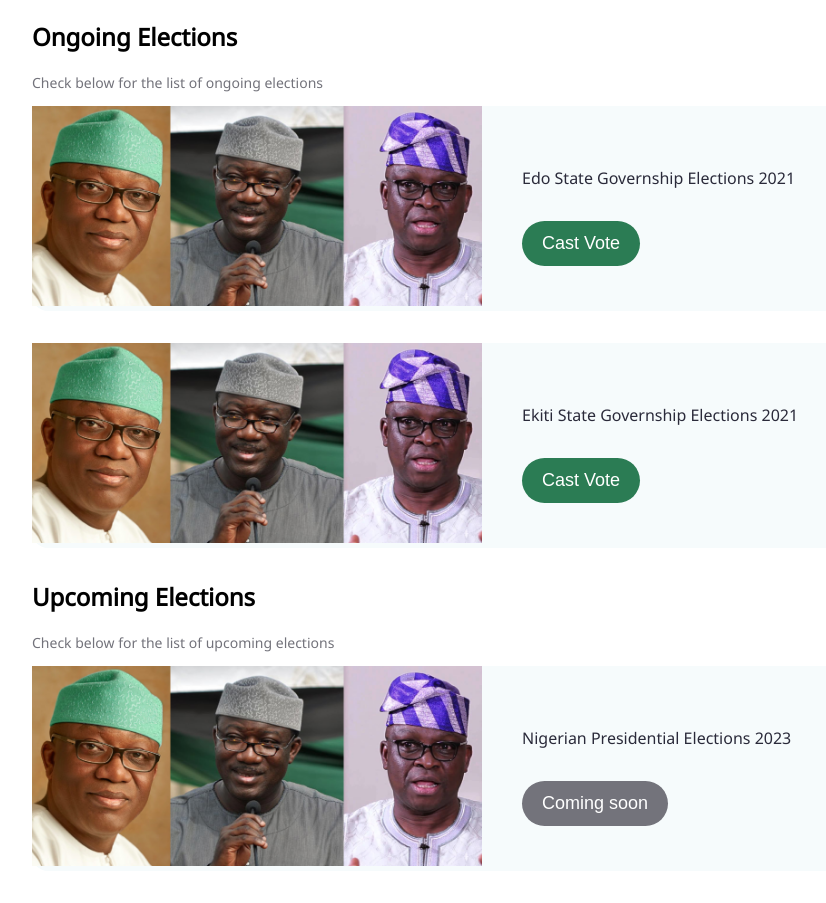
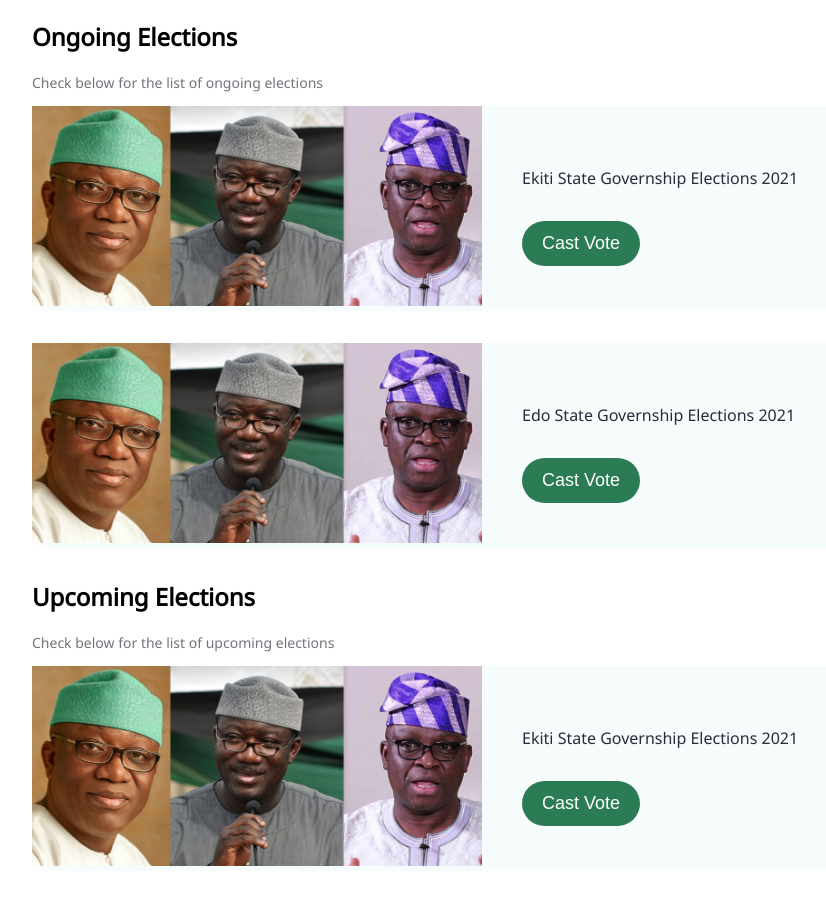
Before and after one commit to unicdeve/e-voting-app, a Next.js app: page /home in a window 1280 px wide. Shown: the whole page, without its empty margins (12-838 px from the left). Built offline with nearby package versions, Linux system fonts and the light colour scheme.

Commit message:
feat: election data mock

```diff
--- a/components/home/Home.tsx
+++ b/components/home/Home.tsx
@@ -1,5 +1,5 @@
 import { FC } from 'react';
-import electionImage1 from '../../public/images/elections/1.png';
+import { ongoingElections, upcomingElections } from '../../mocks/election';
 import ElectionCard, { ElectionType } from '../election-card/ElectionCard';
 import { StyledHome } from './Home.styled';
 
@@ -9,26 +9,26 @@ const HomePage: FC<{}> = () => {
 			<h2>Ongoing Elections</h2>
 			<p>Check below for the list of ongoing elections</p>
 
-			<ElectionCard
-				type={ElectionType.ONGOING}
-				title='Edo State Governship Elections 2021'
-				image={electionImage1}
-			/>
-
-			<ElectionCard
-				type={ElectionType.ONGOING}
-				title='Ekiti State Governship Elections 2021'
-				image={electionImage1}
-			/>
+			{ongoingElections.map(({ id, image, title }) => (
+				<ElectionCard
+					key={id}
+					type={ElectionType.ONGOING}
+					title={title}
+					image={image}
+				/>
+			))}
 
 			<h2>Upcoming Elections</h2>
 			<p>Check below for the list of upcoming elections</p>
 
-			<ElectionCard
-				type={ElectionType.UPCOMING}
-				title='Nigerian Presidential Elections 2023'
-				image={electionImage1}
-			/>
+			{upcomingElections.map(({ id, image, title }) => (
+				<ElectionCard
+					key={id}
+					type={ElectionType.ONGOING}
+					title={title}
+					image={image}
+				/>
+			))}
 		</StyledHome>
 	);
 };
--- /dev/null
+++ b/mocks/election.ts
@@ -0,0 +1,29 @@
+import ongoing1 from '../public/images/elections/1.png';
+
+interface IElection {
+	id: number;
+	title: string;
+	image: any;
+}
+
+export const ongoingElections: IElection[] = [
+	{
+		id: 1,
+		title: 'Ekiti State Governship Elections 2021',
+		image: ongoing1,
+	},
+
+	{
+		id: 2,
+		title: 'Edo State Governship Elections 2021',
+		image: ongoing1,
+	},
+];
+
+export const upcomingElections: IElection[] = [
+	{
+		id: 1,
+		title: 'Ekiti State Governship Elections 2021',
+		image: ongoing1,
+	},
+];
```
